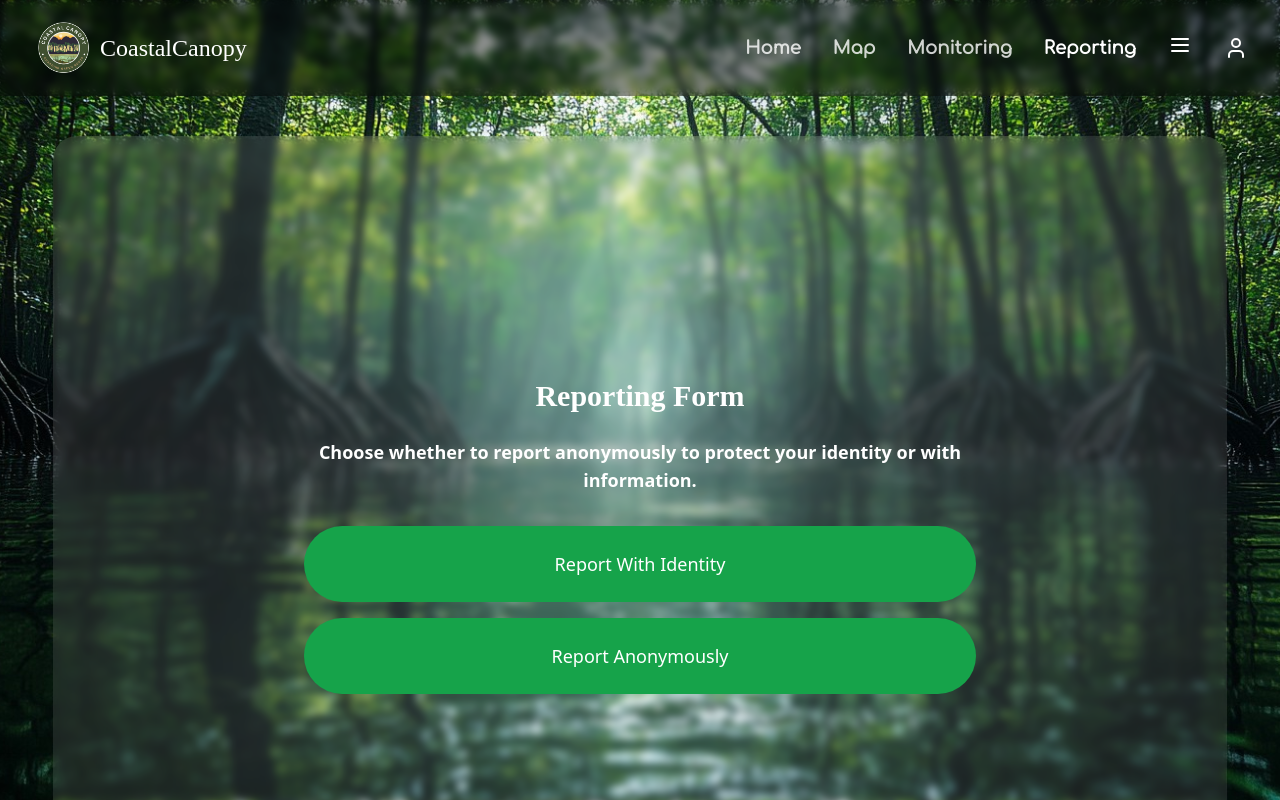
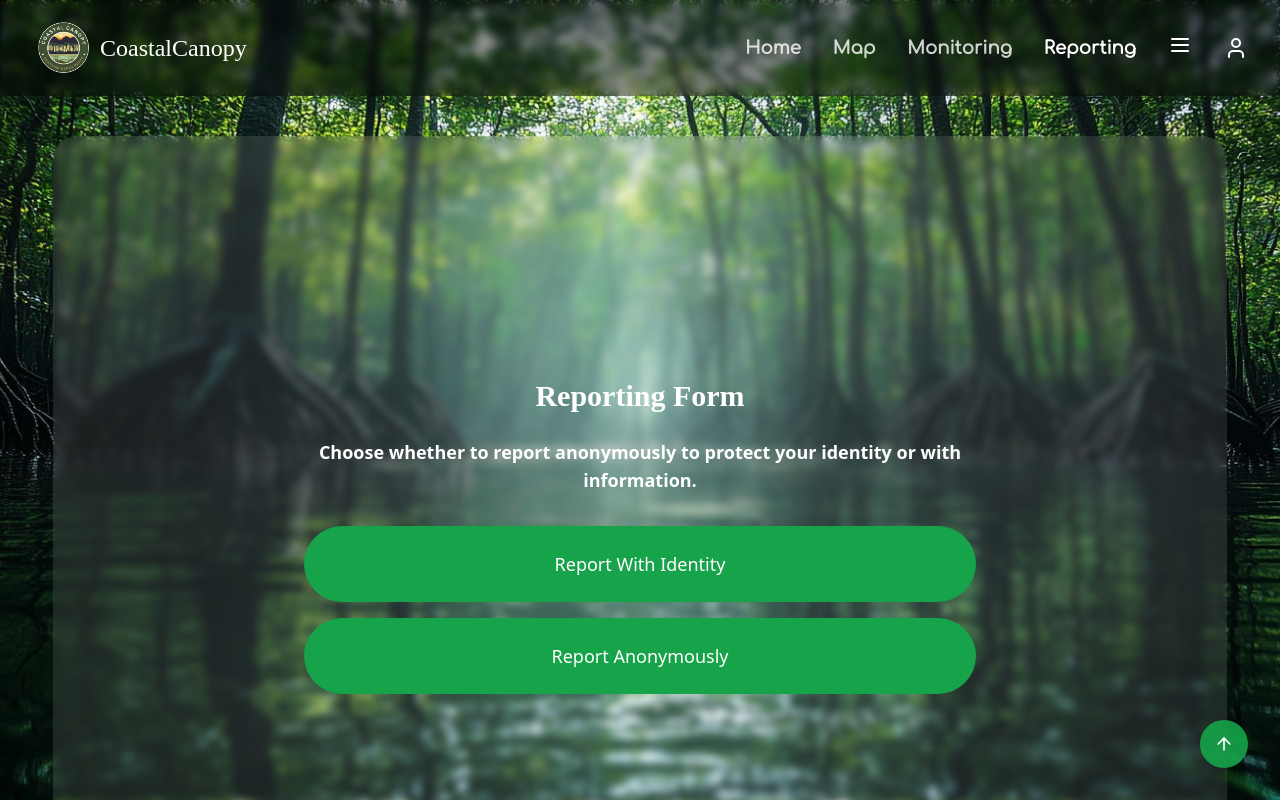
Before and after one commit to CoastalCanopy-CS149/CoastalCanopy_CS149, a React (Vite) app in the folder client/coastal_canopy_client/: page /reporting in a window 1280 px wide. Shown: the top 800 px of the page. Built offline with nearby package versions, Linux system fonts and the light colour scheme; a web font is replaced by a local one.

Commit message:
Add back to top button to reporting components

```diff
--- a/client/coastal_canopy_client/src/components/community_reporting/report_anonymous.jsx
+++ b/client/coastal_canopy_client/src/components/community_reporting/report_anonymous.jsx
@@ -1,5 +1,6 @@
 import { useState, useEffect, useRef } from "react"
 import { useLocation, useNavigate, Link } from "react-router-dom"
+import {ArrowUp} from "lucide-react"
 import background from "/imgs/community_reporting/BgComRep.jpg"
 import Navbar from "../navbar/navbar"
 import Footer from "../footer/footer"
@@ -122,7 +123,7 @@ export default function CommunityReporting2() {
       style={{ backgroundImage: `url(${background})` }}
     >
 
-      <div className="z-20 relative">
+      <div className="z-20 relative" id="top">
         <Navbar />
       </div>
 
@@ -216,6 +217,17 @@ export default function CommunityReporting2() {
             </div>
           </div>
         </div>
+
+        <div className="z-20 fixed bottom-8 right-8">
+          <a
+            href="#top"
+            className="flex items-center justify-center w-12 h-12 bg-green-600/90 hover:bg-green-700 text-white rounded-full shadow-lg transition-all duration-300 hover:scale-110 hover:shadow-xl"
+            aria-label="Back to top"
+          >
+            <ArrowUp size={20} />
+          </a>
+        </div>
+
       </div>
 
       <Footer />
--- a/client/coastal_canopy_client/src/components/community_reporting/report_identity.jsx
+++ b/client/coastal_canopy_client/src/components/community_reporting/report_identity.jsx
@@ -3,6 +3,7 @@ import { useNavigate, useLocation } from "react-router-dom"
 import background from "/imgs/community_reporting/BgComRep.jpg"
 import Navbar from "../navbar/navbar"
 import Footer from "../footer/footer"
+import {ArrowUp} from "lucide-react"
 
 export default function CommunityReporting1() {
   const [isMobileOrTablet, setIsMobileOrTablet] = useState(false)
@@ -54,7 +55,7 @@ export default function CommunityReporting1() {
       style={{ backgroundImage: `url(${background})` }}
     >
 
-      <div className="z-20 relative">
+      <div className="z-20 relative" id="top">
         <Navbar />
       </div>
 
@@ -101,6 +102,17 @@ export default function CommunityReporting1() {
             </div>
           </div>
         </div>
+
+        <div className="z-20 fixed bottom-8 right-8">
+          <a
+            href="#top"
+            className="flex items-center justify-center w-12 h-12 bg-green-600/90 hover:bg-green-700 text-white rounded-full shadow-lg transition-all duration-300 hover:scale-110 hover:shadow-xl"
+            aria-label="Back to top"
+          >
+            <ArrowUp size={20} />
+          </a>
+        </div>
+
       </div>
 
       <Footer />
--- a/client/coastal_canopy_client/src/components/community_reporting/report_main.jsx
+++ b/client/coastal_canopy_client/src/components/community_reporting/report_main.jsx
@@ -2,6 +2,7 @@ import { Link } from "react-router-dom"
 import background from "/imgs/community_reporting/BgComRep.jpg"
 import Navbar from "../navbar/navbar"
 import Footer from "../footer/footer"
+import {ArrowUp} from "lucide-react"
 
 export default function CommunityReportingMain() {
   return (
@@ -9,7 +10,7 @@ export default function CommunityReportingMain() {
       className="bg-cover min-h-screen bg-fixed"
       style={{ backgroundImage: `url(${background})` }}
     >
-      <div className="z-20 relative">
+      <div className="z-20 relative" id="top">
         <Navbar />
       </div>
 
@@ -39,10 +40,19 @@ export default function CommunityReportingMain() {
             </div>
           </div>
         </div>
+
+        <div className="z-20 fixed bottom-8 right-8">
+          <a
+            href="#top"
+            className="flex items-center justify-center w-12 h-12 bg-green-600/90 hover:bg-green-700 text-white rounded-full shadow-lg transition-all duration-300 hover:scale-110 hover:shadow-xl"
+            aria-label="Back to top"
+          >
+            <ArrowUp size={20} />
+          </a>
+        </div>
+
       </div>
-
       <Footer />
-
     </div>
   )
 }
```
